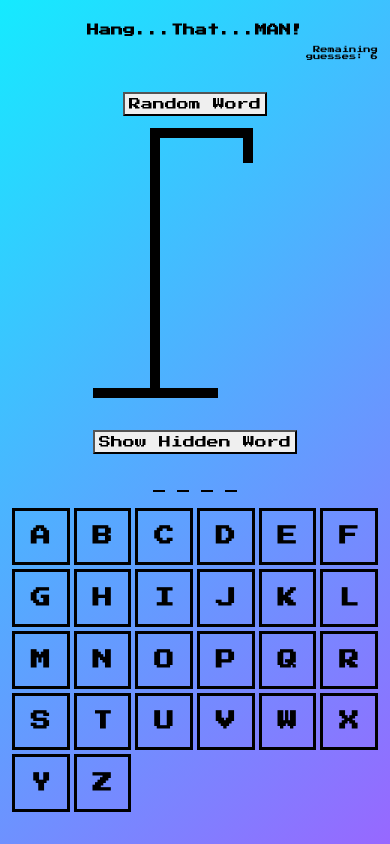
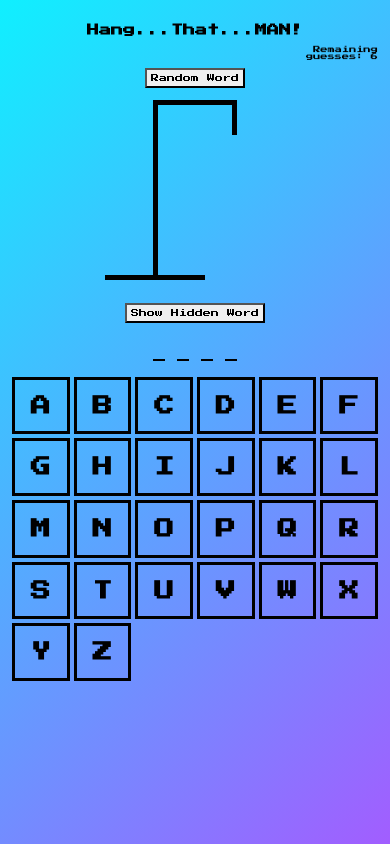
Before and after one commit to keithhetrick/hangThatMan, a React (Create React App) app: page / in a window 390 px wide. Built offline with nearby package versions, Linux system fonts and the light colour scheme.

Commit message:
responsiveness -- character & gallows UPDATED

```diff
--- a/src/App.tsx
+++ b/src/App.tsx
@@ -3,15 +3,8 @@ import { HangmanDrawing } from "./HangmanDrawing"
 import { HangmanWord } from "./HangmanWord"
 import { Keyboard } from "./Keyboard"
 import englishWords from "./wordLists/englishWordList.json"
-// import spanishWords from "./wordLists/spanishWordList.json"
 
 function getWord() {
-  // connect language button to this function
-  // if (language === "en") {
-  //   return englishWords[Math.floor(Math.random() * englishWords.length)]
-  // } else if (language === "es") {
-  //   return spanishWords[Math.floor(Math.random() * spanishWords.length)]
-
   return englishWords[Math.floor(Math.random() * englishWords.length)]
 }
 
@@ -27,22 +20,6 @@ const mainDiv = {
   alignItems: "center",
 } as React.CSSProperties
 
-const resetBtn = {
-  display: "block",
-  margin: "0 auto",
-  marginTop: "1rem",
-  padding: ".5rem",
-  fontSize: "1.5rem",
-  cursor: "pointer",
-} as React.CSSProperties
-
-const randomizerBtn = {
-  display: "block",
-  margin: "0 auto",
-  marginTop: "2rem",
-  padding: ".5rem",
-  fontSize: "1.5rem",
-} as React.CSSProperties
 
 const keyboardDiv = {
   alignSelf: "stretch"
@@ -56,6 +33,7 @@ const revealDiv = {
 
 const wordRevealText = {
   fontSize: "1rem",
+  textTransform: "uppercase",
   textAlign: "center",
   marginBottom: "-1rem",
   color: "darkred"
@@ -68,7 +46,6 @@ function App() {
   const [guessedLetters, setGuessedLetters] = useState<string[]>([])
   const [reveal, setReveal] = useState<Boolean>(false)
   const [remainingGuesses, setRemainingGuesses] = useState<number>(6)
-  // const [language, setLanguage] = useState<string>("en")
 
   // word randomizer button using getWord() function and resets game
   const wordRandomizer = () => {
@@ -97,35 +74,30 @@ const addGuessedLetter = useCallback(
     [guessedLetters, isWinner, isLoser]
   )
 
+  // prompt for validate keyboard input
   useEffect(() => {
     const handler = (e: KeyboardEvent) => {
       const key = e.key
       if (!key.match(/^[a-z]$/)) return
-
       e.preventDefault()
       addGuessedLetter(key)
     }
-
     document.addEventListener("keypress", handler)
-
     return () => {
       document.removeEventListener("keypress", handler)
     }
-
   }, [guessedLetters, isWinner, isLoser, addGuessedLetter])
 
+  // prompt for keyboard event listener
   useEffect(() => {
     const handler = (e: KeyboardEvent) => {
       const key = e.key
       if (key !== "Enter") return
-
       e.preventDefault()
       setGuessedLetters([])
       setWordToGuess(getWord())
     }
-
     document.addEventListener("keypress", handler)
-
     return () => {
       document.removeEventListener("keypress", handler)
     }
@@ -156,11 +128,6 @@ const guessedLettersDisplay = () => {
     return <div>Guessed Letters: {guessedLetters.join(", ")}</div>
   }
 
-// prompt that selectsLanguage
-// const selectLanguage = (e: React.ChangeEvent<HTMLSelectElement>) => {
-//   setLanguage(e.target.value)
-// }
-
   // reset noise
   // const resetNoise = new Audio("https://freesound.org/data/previews/269/269026_5094889-lq.mp3")
 
@@ -171,10 +138,10 @@ const guessedLettersDisplay = () => {
   // isWinner && winnerNoise.play()
 
   // loser noise
-const loserNoise = new Audio("https://freesound.org/s/400581/")
+  // const loserNoise = new Audio("https://freesound.org/s/400581/")
 
   // play loserNoise when isLoser displays
-isLoser && loserNoise.play()
+  // isLoser && loserNoise.play()
 
 return (
   <div style={mainDiv}>
@@ -201,36 +168,20 @@ return (
       }
     </div>
 
-  {/* add ticking audio whenever keyboard is pressed */}
-  {/* const ticking = "https://www.soundjay.com/button/sounds/button-3.mp3"
-  <audio src={ticking} autoPlay></audio> */}
-
-    {/* selectLanguage Button */}
-    {/* <div> */}
-      {/* <select value={language} onChange={selectLanguage}> */}
-        {/* <option value="en">English</option> */}
-        {/* <option value="de">Deutsch</option> */}
-        {/* <option value="es">Español</option> */}
-        {/* <option value="fr">Français</option>
-        <option value="it">Italiano</option>
-        <option value="pt">Português</option>
-        <option value="nl">Nederlands</option> */}
-      {/* </select> */}
-    {/* </div> */}
-
     {/* setRemainingGuesses only hidden when game has ended */}
     <div id="remaining__guesses">
       <div>Remaining guesses: {remainingGuesses}</div>
     </div>
 
     {/* Word Randomizer Button */}
-    <div id="randomizer__button" className="button__class" style={randomizerBtn} onClick={() => setWordToGuess(wordRandomizer)}>
+    <div id="randomizer__button" className="button__class" onClick={() => setWordToGuess(wordRandomizer)}>
       Random Word
     </div>
 
+    {/* HangmanDrawing Component */}
     <HangmanDrawing numberOfGuesses={incorrectLetters.length} />
 
-    {/* Reveals Word when isLoser is showing */}
+    {/* Word reveal when isLoser is showing */}
     {
       isLoser ? (
         <div id="game__over__word__reveal" style={revealDiv}>
@@ -242,7 +193,7 @@ return (
     {/* Reset Button after game */}
     {
       isWinner || isLoser ? (
-        <div id="reset__button" className="button__class" style={resetBtn} onClick={() => {
+        <div id="reset__button" className="button__class" onClick={() => {
             reset()
             // resetNoise.play()
             }
@@ -259,9 +210,14 @@ return (
     </div>
 
     {/* Reveal Word Button */}
-    <div id="reveal__button" className="button__class" style={resetBtn} onClick={showHiddenWord}>
+    {
+      isWinner || isLoser ? null : (
+        <div>
+          <div id="hidden__word__button" className="button__class" onClick={showHiddenWord}>
             Show Hidden Word
           </div>
+
+        {/* Word Reveal */}
         {
           reveal && (
             <div style={revealDiv}>
@@ -269,13 +225,18 @@ return (
             </div>
           )
         }
+        </div>
+      )
+    }
 
+    {/* Hangman Component */}
     <HangmanWord
       reveal={isLoser}
       guessedLetters={guessedLetters}
       wordToGuess={wordToGuess}
     />
 
+    {/* Keyboard Component */}
     <div id="keyboard__display" style={keyboardDiv}>
       <Keyboard
         disabled={isWinner || isLoser}
--- a/src/HangmanDrawing.module.css
+++ b/src/HangmanDrawing.module.css
@@ -3,10 +3,29 @@
 /* ================== */
 
 /* add "bending" effect to gallows on hover */
-/* div[id*="gallows__"]:hover {
-  transform: skew(-5deg);
+div[id*="gallows__"]:hover {
   transition: all 0.5s ease;
-} */
+  animation: swing 0.5s ease;
+  cursor: pointer;
+}
+
+/* add "bending" effect to character on display */
+div[id*="character__"] {
+  transition: all 0.5s ease;
+  animation: swing 0.5s ease;
+}
+
+@keyframes swing {
+  0% {
+    transform: rotate(0deg);
+  }
+  50% {
+    transform: rotate(2deg);
+  }
+  100% {
+    transform: rotate(0deg);
+  }
+}
 
 #gallows__small__vertical {
   height: 50px;
@@ -14,7 +33,6 @@
   background: black;
   position: absolute;
   top: 0;
-  /* right: 110px; */
   right: 0;
   margin: auto;
 }
@@ -30,7 +48,6 @@
   height: 400px;
   width: 10px;
   background: black;
-  /* margin-left: 120px; */
   margin-right: 80px;
 }
 
@@ -38,55 +55,17 @@
   height: 10px;
   width: 200px;
   background: black;
-  /* margin-left: 50px; */
   margin-right: 80px;
 }
 
 /* gallows on 425px mobile */
-/* @media screen and (max-width: 600px) {
-  #gallows__small__vertical {
-    height: 50px;
-    width: 10px;
-    background: black;
-    position: absolute;
-    top: 0;
-    right: 0;
-    margin-right: 180px;
-  }
-
-  #gallows__top__horizontal {
-    height: 10px;
-    width: 110px;
-    background: black;
-    margin-left: 0;
-    margin-left: 170px;
-  }
-
-  #gallows__middle__vertical {
-    height: 300px;
-    width: 10px;
-    background: black;
-    margin-left: 0;
-    margin: 0px 0px 0px 170px;
-  }
-
-  #gallows__bottom__horizontal {
-    height: 10px;
-    width: 110px;
-    margin-left: 120px;
-    background: black;
-  }
-} */
-
-/* gallows on 425px mobile */
-@media screen and (max-width: 500px) {
+@media screen and (max-width: 768px) {
   #gallows__small__vertical {
     height: 35px;
     width: 10px;
     background: black;
     position: absolute;
     top: 0;
-    /* right: 110px; */
     right: 0;
     margin: auto;
     margin-right: 45px;
@@ -100,10 +79,9 @@
   }
 
   #gallows__middle__vertical {
-    height: 250px;
+    height: 225px;
     width: 10px;
     background: black;
-    /* margin-left: 120px; */
     margin-right: 80px;
   }
 
@@ -111,7 +89,40 @@
     height: 10px;
     width: 125px;
     background: black;
-    /* margin-left: 50px; */
+    margin-right: 80px;
+  }
+}
+
+@media screen and (max-width: 500px) {
+  #gallows__small__vertical {
+    height: 35px;
+    width: 5px;
+    background: black;
+    position: absolute;
+    top: 0;
+    right: 0;
+    margin: auto;
+    margin-right: 32px;
+  }
+
+  #gallows__top__horizontal {
+    height: 5px;
+    width: 100px;
+    background: black;
+    margin-left: 15px;
+  }
+
+  #gallows__middle__vertical {
+    height: 190px;
+    width: 5px;
+    background: black;
+    margin-right: 80px;
+  }
+
+  #gallows__bottom__horizontal {
+    height: 5px;
+    width: 100px;
+    background: black;
     margin-right: 80px;
   }
 }
@@ -120,36 +131,33 @@
 @media screen and (max-width: 425px) {
   #gallows__small__vertical {
     height: 35px;
-    width: 10px;
+    width: 5px;
     background: black;
     position: absolute;
     top: 0;
-    /* right: 110px; */
     right: 0;
     margin: auto;
-    margin-right: 45px;
+    margin-right: 48px;
   }
 
   #gallows__top__horizontal {
-    height: 10px;
-    width: 100px;
+    height: 5px;
+    width: 80px;
     background: black;
-    margin-left: 10px;
+    margin-left: -5px;
   }
 
   #gallows__middle__vertical {
-    height: 250px;
-    width: 10px;
+    height: 170px;
+    width: 5px;
     background: black;
-    /* margin-left: 120px; */
     margin-right: 80px;
   }
 
   #gallows__bottom__horizontal {
-    height: 10px;
-    width: 125px;
+    height: 5px;
+    width: 100px;
     background: black;
-    /* margin-left: 50px; */
     margin-right: 80px;
   }
 }
@@ -177,7 +185,7 @@
 }
 
 #character__left__arm {
-  width: 100px;
+  width: 80px;
   height: 10px;
   background: black;
   position: absolute;
@@ -188,12 +196,12 @@
 }
 
 #character__right__arm {
-  width: 100px;
+  width: 80px;
   height: 10px;
   background: black;
   position: absolute;
   top: 150px;
-  right: -100px;
+  right: -80px;
   rotate: -30deg;
   transform-origin: left bottom;
 }
@@ -220,15 +228,15 @@
   transform-origin: left bottom;
 }
 
-/* character on 500px mobile */
-@media screen and (max-width: 500px) {
+/* character on 768px mobile */
+@media screen and (max-width: 768px) {
   #character__head,
   #character__body,
   #character__left__arm,
   #character__right__arm,
   #character__left__leg,
   #character__right__leg {
-    margin-right: 25px;
+    margin-right: 28px;
   }
 
   #character__head {
@@ -238,59 +246,210 @@
     border: 10px solid black;
     position: absolute;
     top: 30px;
-    right: 5px;
+    right: 2px;
   }
 
   #character__body {
     width: 10px;
-    height: 75px;
+    height: 70px;
     background: black;
     position: absolute;
-    top: 69px;
-    right: 20px;
+    top: 60px;
+    right: 18px;
   }
 
   #character__left__arm {
-    width: 50px;
+    width: 45px;
     height: 10px;
     background: black;
     position: absolute;
-    top: 100px;
+    top: 90px;
     right: 25px;
     rotate: 30deg;
     transform-origin: right bottom;
   }
 
   #character__right__arm {
-    width: 50px;
+    width: 45px;
     height: 10px;
     background: black;
     position: absolute;
-    top: 100px;
+    top: 90px;
     right: -25px;
     rotate: -30deg;
     transform-origin: left bottom;
   }
 
   #character__left__leg {
-    width: 60px;
+    width: 55px;
     height: 10px;
     background: black;
     position: absolute;
-    top: 132px;
+    top: 118px;
     right: 0;
     margin-right: 45px;
     rotate: -60deg;
     transform-origin: right bottom;
   }
+
   #character__right__leg {
-    width: 60px;
+    width: 55px;
     height: 10px;
     background: black;
     position: absolute;
-    top: 132px;
-    right: -30px;
+    top: 118px;
+    right: -28px;
     rotate: 60deg;
     transform-origin: left bottom;
   }
 }
+
+@media screen and (max-width: 500px) {
+  #character__head,
+  #character__body,
+  #character__left__arm,
+  #character__right__arm,
+  #character__left__leg,
+  #character__right__leg {
+    margin-right: 32px;
+  }
+
+  #character__head {
+    width: 15px;
+    height: 15px;
+    border-radius: 100%;
+    border: 5px solid black;
+    position: absolute;
+    top: 32px;
+    right: -10px;
+  }
+
+  #character__body {
+    width: 5px;
+    height: 50px;
+    background: black;
+    position: absolute;
+    top: 55px;
+    right: 0;
+  }
+
+  #character__left__arm {
+    width: 35px;
+    height: 5px;
+    background: black;
+    position: absolute;
+    top: 75px;
+    right: 3px;
+    rotate: 30deg;
+    transform-origin: right bottom;
+  }
+
+  #character__right__arm {
+    width: 35px;
+    height: 5px;
+    background: black;
+    position: absolute;
+    top: 75px;
+    right: -33px;
+    rotate: -30deg;
+    transform-origin: left bottom;
+  }
+
+  #character__left__leg {
+    width: 45px;
+    height: 5px;
+    background: black;
+    position: absolute;
+    top: 100px;
+    right: 0;
+    margin-right: 32px;
+    rotate: -60deg;
+    transform-origin: right bottom;
+  }
+
+  #character__right__leg {
+    width: 45px;
+    height: 5px;
+    background: black;
+    position: absolute;
+    top: 100px;
+    right: -40px;
+    rotate: 60deg;
+    transform-origin: left bottom;
+  }
+}
+
+@media screen and (max-width: 425px) {
+  #character__head,
+  #character__body,
+  #character__left__arm,
+  #character__right__arm,
+  #character__left__leg,
+  #character__right__leg {
+    margin-right: 48px;
+  }
+
+  #character__head {
+    width: 15px;
+    height: 15px;
+    border-radius: 100%;
+    border: 5px solid black;
+    position: absolute;
+    top: 32px;
+    right: -10px;
+  }
+
+  #character__body {
+    width: 5px;
+    height: 50px;
+    background: black;
+    position: absolute;
+    top: 55px;
+    right: 0;
+  }
+
+  #character__left__arm {
+    width: 35px;
+    height: 5px;
+    background: black;
+    position: absolute;
+    top: 75px;
+    right: 3px;
+    rotate: 30deg;
+    transform-origin: right bottom;
+  }
+
+  #character__right__arm {
+    width: 35px;
+    height: 5px;
+    background: black;
+    position: absolute;
+    top: 75px;
+    right: -33px;
+    rotate: -30deg;
+    transform-origin: left bottom;
+  }
+
+  #character__left__leg {
+    width: 45px;
+    height: 5px;
+    background: black;
+    position: absolute;
+    top: 100px;
+    right: 0;
+    margin-right: 48px;
+    rotate: -60deg;
+    transform-origin: right bottom;
+  }
+
+  #character__right__leg {
+    width: 45px;
+    height: 5px;
+    background: black;
+    position: absolute;
+    top: 100px;
+    right: -40px;
+    rotate: 60deg;
+    transform-origin: left bottom;
+  }
+}
--- a/src/HangmanWord.tsx
+++ b/src/HangmanWord.tsx
@@ -3,20 +3,6 @@ type HangmanWordProps = {
   wordToGuess: string
   reveal?: boolean
 }
-
-// ======================
-// Styling for Letters divs
-// ======================
-const letterDiv = {
-  display: "flex",
-  gap: ".25em",
-  fontSize: "6rem",
-  fontWeight: "bold",
-  textTransform: "uppercase",
-  fontFamily: "monospace",
-} as React.CSSProperties
-
-// ======================
 
 export function HangmanWord({
   guessedLetters,
@@ -24,7 +10,7 @@ export function HangmanWord({
   reveal = false,
 }: HangmanWordProps) {
   return (
-    <div id="letter__div" style={letterDiv}>
+    <div id="letter__div">
       {wordToGuess.split("").map((letter, index) => (
         <span style={{ borderBottom: ".1em solid black" }} key={index}>
           <span
--- a/src/index.css
+++ b/src/index.css
@@ -75,6 +75,33 @@ body {
   }
 }
 
+#randomizer__button {
+  display: block;
+  margin: 0 auto;
+  margin-top: 2rem;
+  padding: 0.5rem;
+  font-size: 1.5rem;
+  cursor: "pointer";
+}
+
+#hidden__word__button {
+  display: block;
+  margin: 0 auto;
+  margin-top: 1rem;
+  padding: 0.5rem;
+  font-size: 1.5rem;
+  cursor: "pointer";
+}
+
+#reset__button {
+  display: block;
+  margin: 0 auto;
+  margin-top: 1rem;
+  padding: 0.5rem;
+  font-size: 1.5rem;
+  cursor: "pointer";
+}
+
 #finale__div {
   font-size: 3rem;
   margin-top: 2rem;
@@ -100,6 +127,15 @@ body {
   align-items: center;
 }
 
+#letter__div {
+  display: flex;
+  gap: 0.25em;
+  font-size: 6rem;
+  font-weight: bold;
+  text-transform: uppercase;
+  font-family: monospace;
+}
+
 #hangman__display {
   position: relative;
 }
@@ -118,18 +154,43 @@ body {
 }
 
 /* MOBILE VIEW */
+@media (max-width: 768px) {
+  #randomizer__button {
+    margin: 0 auto;
+    margin-top: 1.2rem;
+  }
+}
+
 @media (max-width: 600px) {
-  /* font on mobile */
   * {
     font-size: 50%;
   }
 
-  /* moving background on mobile */
-  body {
-    background-size: 100% 100% 100% 100%;
+  #randomizer__button {
+    display: block;
+    margin: 0 auto;
+    margin-top: -1rem;
+    padding: 0.5rem;
+    font-size: 1rem;
   }
 
-  /* remaining__guesses on mobile */
+  #hidden__word__button {
+    display: block;
+    margin: 0 auto;
+    margin-top: -0.1rem;
+    padding: 0.5rem;
+    font-size: 1rem;
+  }
+
+  #reset__button {
+    display: block;
+    margin: 0 auto;
+    margin-top: 1rem;
+    margin-bottom: 0.2rem;
+    padding: 0.5rem;
+    font-size: 1rem;
+  }
+
   #remaining__guesses {
     font-size: 1.8rem;
     position: sticky;
@@ -140,36 +201,34 @@ body {
     margin-left: 62vw;
   }
 
-  /* guessed__letter on mobile */
   #guessed__letter {
     font-size: 1.2rem;
   }
 
-  /* title__div on mobile */
   #title__div {
     margin-top: 2rem;
   }
 
-  /* finale__div on mobile */
   #finale__div {
     margin-top: 2rem;
     margin-bottom: -2rem;
     font-size: 6rem;
   }
 
-  /* finale__message__bottom on mobile */
   #finale__message__bottom {
     font-size: 1.2rem;
   }
 
-  /* letter__div on mobile */
+  #finale__message__top {
+    margin-top: -1rem;
+  }
+
   #letter__div {
     text-align: center;
     overflow-y: scroll;
     overflow-x: scroll;
   }
 
-  /* letter__div on mobile */
   .button__class {
     cursor: pointer;
     margin: 0em;
@@ -180,16 +239,26 @@ body {
 
 /* mobile for 375px -- MY PHONE */
 @media (max-width: 375px) {
-  /* remaining__guesses on mobile */
+  #finale__message__bottom {
+    font-size: 8px;
+  }
+
   #remaining__guesses {
-    font-size: 1.8rem;
+    font-size: 1.3rem;
     position: sticky;
     margin-top: 1.2rem;
     direction: rtl;
-    margin-left: 62vw;
+    margin-left: 65vw;
   }
 
-  /* letter__div on mobile */
+  #guessed__letters {
+    font-size: 4rem;
+  }
+
+  #letter__div {
+    margin-top: -1.2rem;
+  }
+
   .button__class {
     cursor: pointer;
     margin: 0em;
```
Also changed, not shown: src/HangmanDrawing.tsx (+8 -42 lines), src/Keyboard.tsx (+0 -10 lines). Lines whose indentation alone changed are shown as unchanged.
